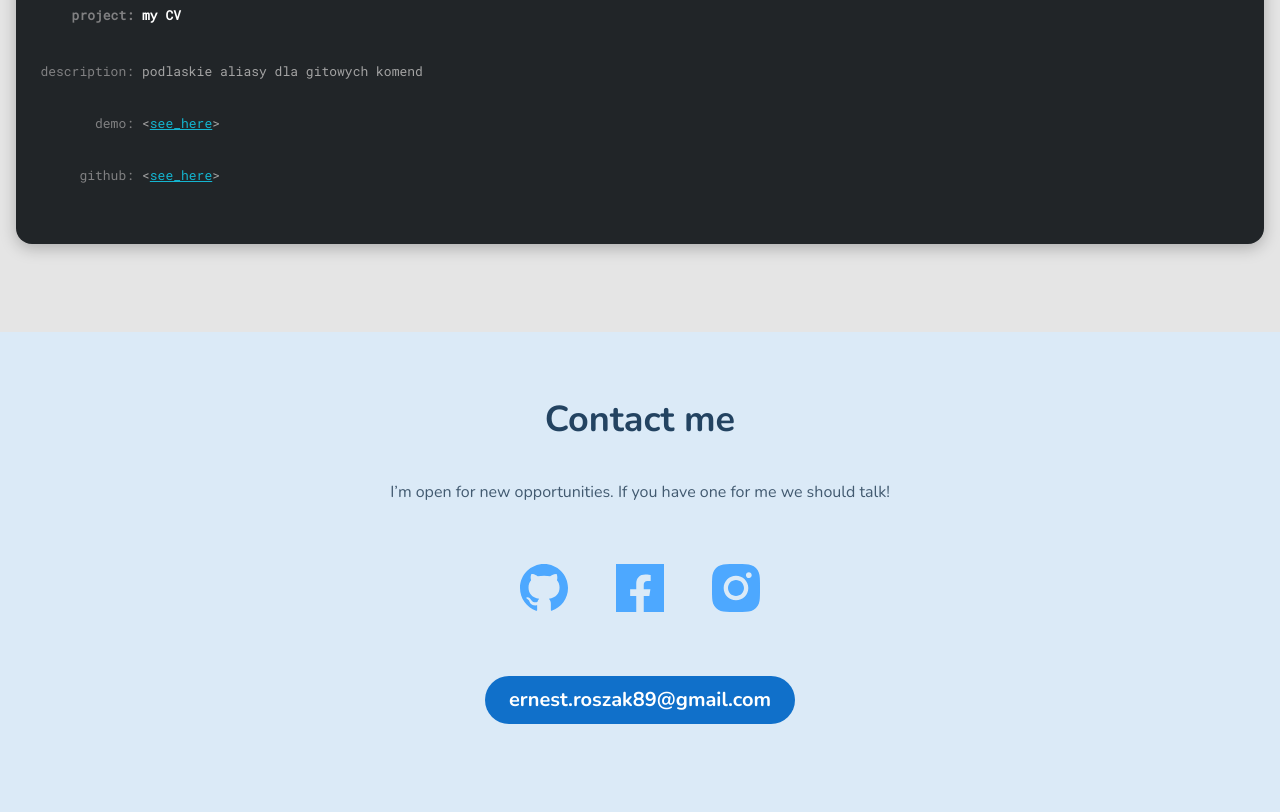
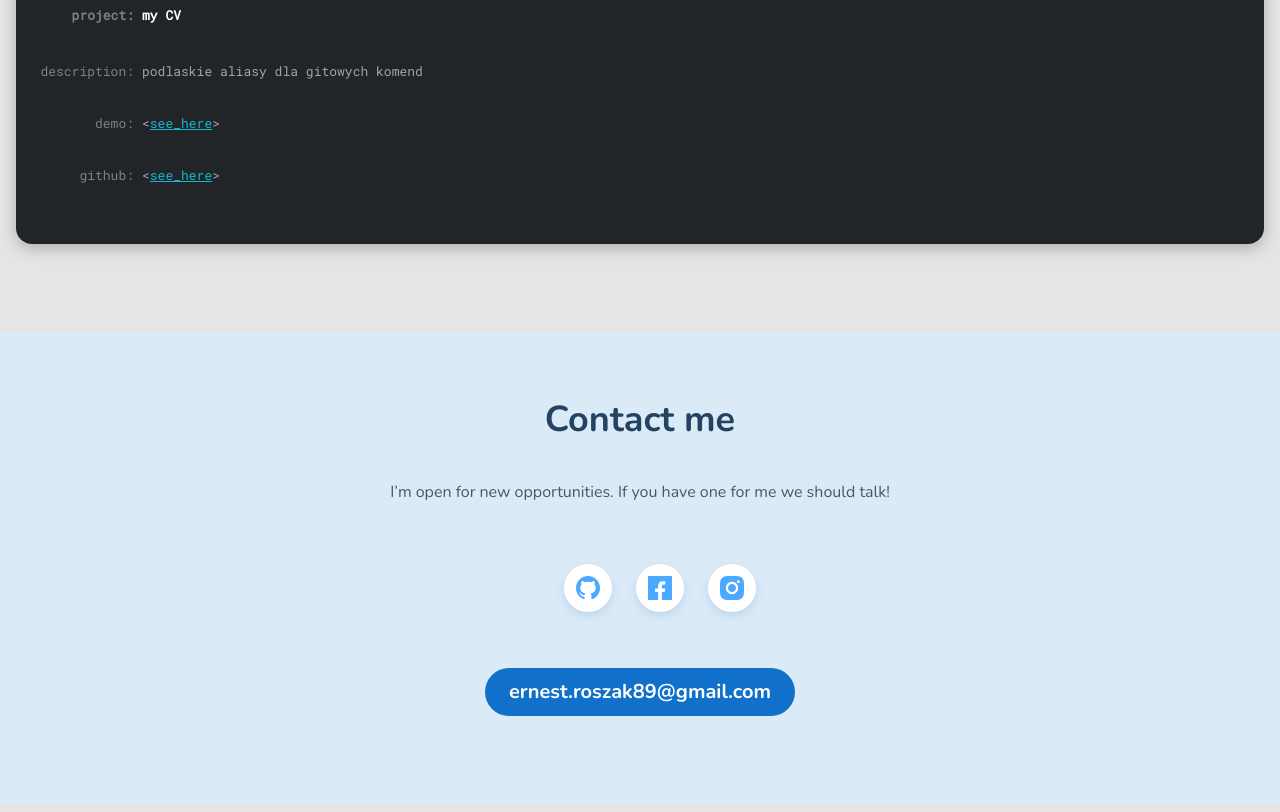
Before and after one commit to ernest-roszak/ernest-roszak.github.io, a website built with webpack: page src/pages/index.html in a window 1280 px wide. Shown: the part 2570-3382 px from the top of the page. Built offline with nearby package versions, Linux system fonts and the light colour scheme.

Commit message:
section contact fixed

```diff
--- a/src/pages/index.html
+++ b/src/pages/index.html
@@ -242,7 +242,7 @@
                 /></a>
               </li>
             </ul>
-            <a href="mailto:ernest.roszak89@gmail.com" class="hero__contact"
+            <a href="mailto:ernest.roszak89@gmail.com" class="contact__mail"
               >ernest.roszak89@gmail.com</a
             >
           </div>
--- a/src/scss/main.scss
+++ b/src/scss/main.scss
@@ -7,6 +7,7 @@
 @import "modules/skills.scss";
 @import "modules/projects.scss";
 @import "modules/contact.scss";
+@import "modules/socials.scss";
 
 html {
   box-sizing: border-box;
--- a/src/scss/modules/contact.scss
+++ b/src/scss/modules/contact.scss
@@ -10,8 +10,7 @@
     line-height: 48px;
     text-align: center;
     color: $h1color;
-    padding: 0 0 32px;
-    margin: 0;
+    margin: 0 0 32px;
   }
   &__description {
     font-style: normal;
@@ -20,30 +19,20 @@
     line-height: 32px;
     text-align: center;
     color: $pcolor;
-    margin: 0;
   }
   &__links {
-    padding: 56px 5px 0 5px;
     text-align: center;
   }
-}
-.socials {
-    display: flex;
-    justify-content: center;
-    align-items: center;
-    margin: 0;
-    padding: 0 0 64px;
-  &__item {
+  &__mail {
+    font-weight: bold;
+    font-size: 20px;
+    line-height: 40px;
     text-decoration: none;
+    background: $skillsbg;
+    color: #fff;
+    border-radius: 64px;
+    padding: 4px 24px;
     display: inline-block;
-    width: 48px;
-    height: 48px;
-    align-self: center;
-    margin: 0 24px;
-
-  }
-  &__icon {
-    width: 48px;
-    height: 48px;
+    margin: 0 auto;
   }
 }
--- a/src/scss/modules/hero.scss
+++ b/src/scss/modules/hero.scss
@@ -21,7 +21,6 @@
     }
   }
   &__description {
-
     text-align: center;
     padding-top: 40px;
     &--open {
--- /dev/null
+++ b/src/scss/modules/socials.scss
@@ -0,0 +1,22 @@
+.socials {
+    list-style-type: none;
+    margin: 56px 64px;
+    display: flex;
+    justify-content: center;
+    align-items: center;
+  &__link {
+    text-decoration: none;
+    display: flex;
+    justify-content: center;
+    align-items: center;
+    width: 48px;
+    height: 48px;
+    align-self: center;
+    background: #fff;
+    border-radius: 50%;
+    box-shadow: 0px 4px 8px rgba(16, 112, 202, 0.15);
+  }
+  &__item {
+    margin: 0 12px
+  }
+}
```
